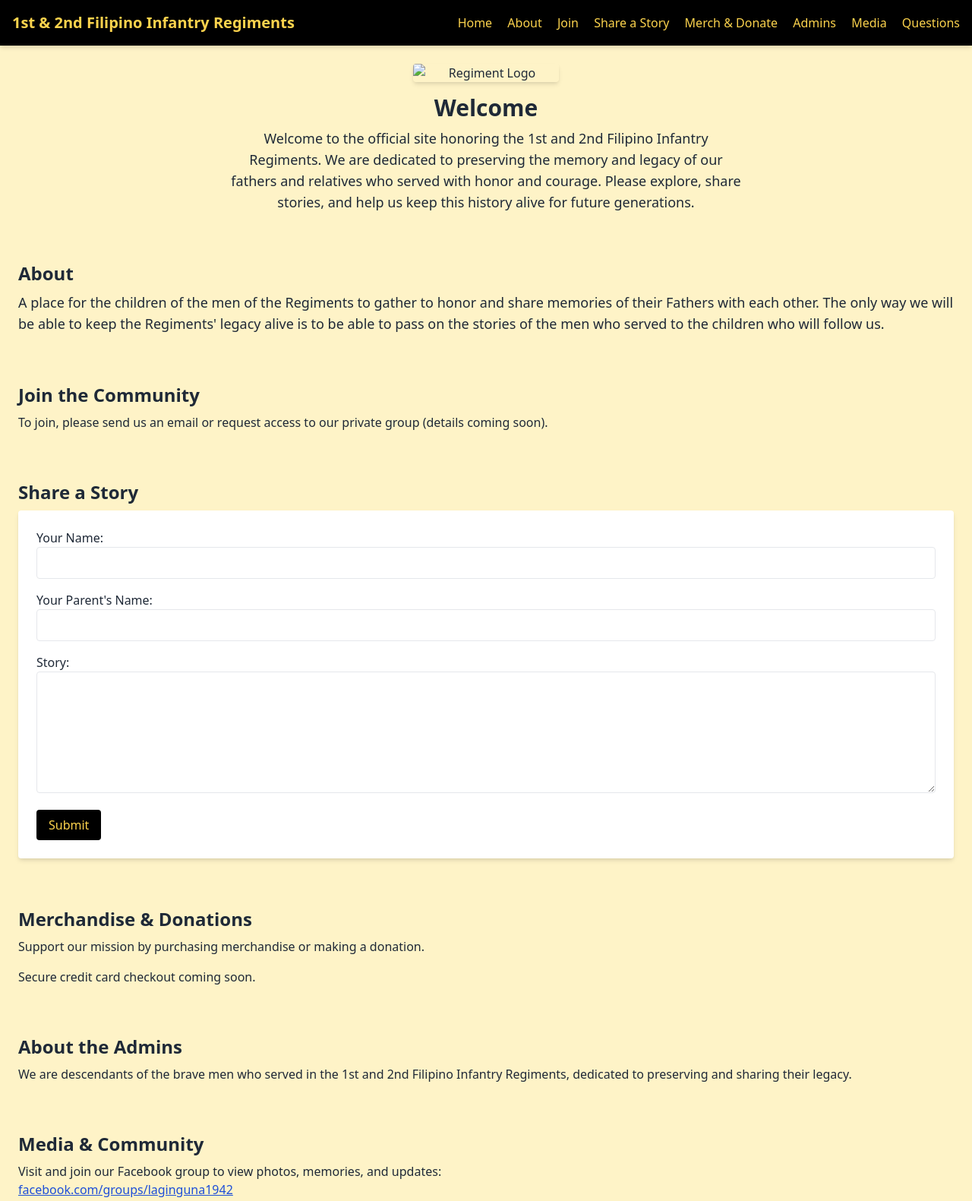
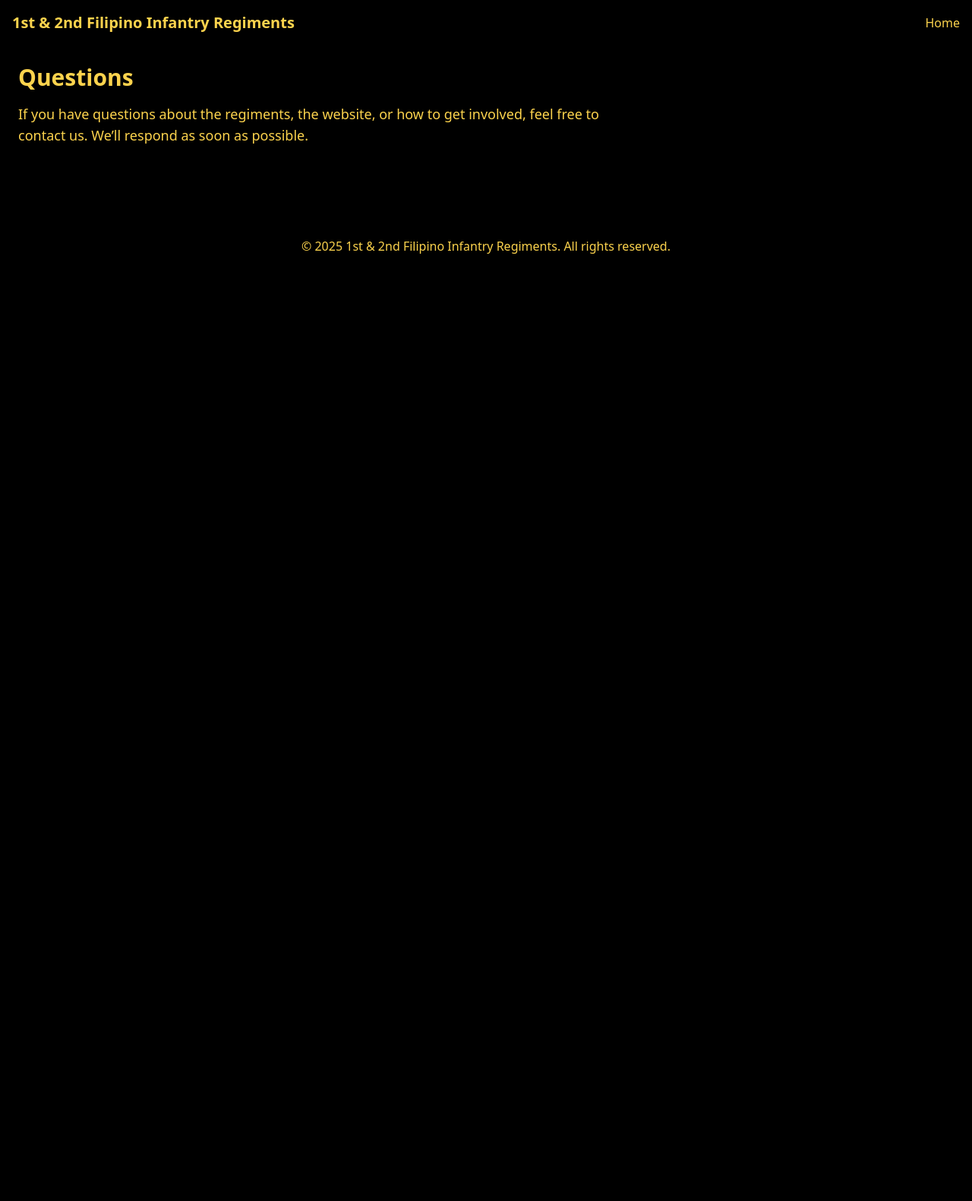
Before and after one commit to DESC1942-1946/1st-2ndFilipinoInfantry, a plain HTML site: page index.html in a window 1280 px wide. Shown: the top 1581 px of the page at 76% size. After the commit the page ends 800 px from the top, so only its background shows below. Drawn offline with nearby package versions, Linux system fonts and the light colour scheme.

Commit message:
Update index.html
Changes to website.

```diff
--- a/index.html
+++ b/index.html
@@ -3,91 +3,22 @@
 <head>
   <meta charset="UTF-8" />
   <meta name="viewport" content="width=device-width, initial-scale=1.0" />
-  <title>1st & 2nd Filipino Infantry Regiments</title>
+  <title>Questions - Filipino Infantry Regiments</title>
   <link rel="stylesheet" href="https://cdn.jsdelivr.net/npm/tailwindcss@2.2.19/dist/tailwind.min.css">
 </head>
-<body class="bg-yellow-100 text-gray-800">
+<body class="bg-black text-yellow-300">
   <header class="bg-black text-yellow-300 p-4 shadow-md">
     <div class="container mx-auto flex justify-between items-center">
       <h1 class="text-xl font-bold">1st & 2nd Filipino Infantry Regiments</h1>
       <nav class="space-x-4">
-        <a href="#home" class="hover:underline">Home</a>
-        <a href="#about" class="hover:underline">About</a>
-        <a href="#join" class="hover:underline">Join</a>
-        <a href="#share-story" class="hover:underline">Share a Story</a>
-        <a href="#shop" class="hover:underline">Merch & Donate</a>
-        <a href="#admins" class="hover:underline">Admins</a>
-        <a href="#media" class="hover:underline">Media</a>
-        <a href="#questions" class="hover:underline">Questions</a>
+        <a href="index.html" class="hover:underline">Home</a>
       </nav>
     </div>
   </header>
 
-  <main class="container mx-auto p-6 space-y-16">
-    <!-- Home Section -->
-    <section id="home" class="text-center">
-      <img src="/mnt/data/4ad20e58-dbe9-4d3b-9cdb-928da43a0d4e.png" alt="Regiment Logo" class="mx-auto w-48 mb-4 rounded shadow-md">
-      <h2 class="text-3xl font-bold mb-2">Welcome</h2>
-      <p class="text-lg max-w-2xl mx-auto">Welcome to the official site honoring the 1st and 2nd Filipino Infantry Regiments. We are dedicated to preserving the memory and legacy of our fathers and relatives who served with honor and courage. Please explore, share stories, and help us keep this history alive for future generations.</p>
-    </section>
-
-    <!-- About Section -->
-    <section id="about">
-      <h2 class="text-2xl font-semibold mb-2">About</h2>
-      <p class="text-lg">A place for the children of the men of the Regiments to gather to honor and share memories of their Fathers with each other. The only way we will be able to keep the Regiments' legacy alive is to be able to pass on the stories of the men who served to the children who will follow us.</p>
-    </section>
-
-    <!-- Join Section -->
-    <section id="join">
-      <h2 class="text-2xl font-semibold mb-2">Join the Community</h2>
-      <p>To join, please send us an email or request access to our private group (details coming soon).</p>
-    </section>
-
-    <!-- Share a Story Section -->
-    <section id="share-story">
-      <h2 class="text-2xl font-semibold mb-2">Share a Story</h2>
-      <form class="space-y-4 bg-white p-6 rounded shadow-md">
-        <label class="block">
-          Your Name:
-          <input type="text" name="name" class="w-full border p-2 rounded" required />
-        </label>
-        <label class="block">
-          Your Parent's Name:
-          <input type="text" name="parent" class="w-full border p-2 rounded" required />
-        </label>
-        <label class="block">
-          Story:
-          <textarea name="story" class="w-full border p-2 rounded h-40" required></textarea>
-        </label>
-        <button type="submit" class="bg-black text-yellow-300 px-4 py-2 rounded hover:bg-yellow-400 hover:text-black">Submit</button>
-      </form>
-    </section>
-
-    <!-- Shop/Donate Section -->
-    <section id="shop">
-      <h2 class="text-2xl font-semibold mb-2">Merchandise & Donations</h2>
-      <p class="mb-4">Support our mission by purchasing merchandise or making a donation.</p>
-      <p>Secure credit card checkout coming soon.</p>
-    </section>
-
-    <!-- Admins Section -->
-    <section id="admins">
-      <h2 class="text-2xl font-semibold mb-2">About the Admins</h2>
-      <p>We are descendants of the brave men who served in the 1st and 2nd Filipino Infantry Regiments, dedicated to preserving and sharing their legacy.</p>
-    </section>
-
-    <!-- Media Section -->
-    <section id="media">
-      <h2 class="text-2xl font-semibold mb-2">Media & Community</h2>
-      <p>Visit and join our Facebook group to view photos, memories, and updates:</p>
-      <a href="https://www.facebook.com/groups/laginguna1942" target="_blank" class="text-blue-700 underline">facebook.com/groups/laginguna1942</a>
-    </section>
-
-    <!-- Questions Section -->
-    <section id="questions">
-      <h2 class="text-2xl font-semibold mb-2">Questions?</h2>
-      <p>If you have any questions, feel free to email us at <a href="mailto:info@filipinoinfantry.org" class="text-blue-700 underline">info@filipinoinfantry.org</a>.</p>
-    </section>
+  <main class="container mx-auto p-6">
+    <h2 class="text-3xl font-bold mb-4">Questions</h2>
+    <p class="text-lg max-w-3xl mb-4">If you have questions about the regiments, the website, or how to get involved, feel free to contact us. We’ll respond as soon as possible.</p>
   </main>
 
   <footer class="bg-black text-yellow-300 text-center p-4 mt-16">
```
